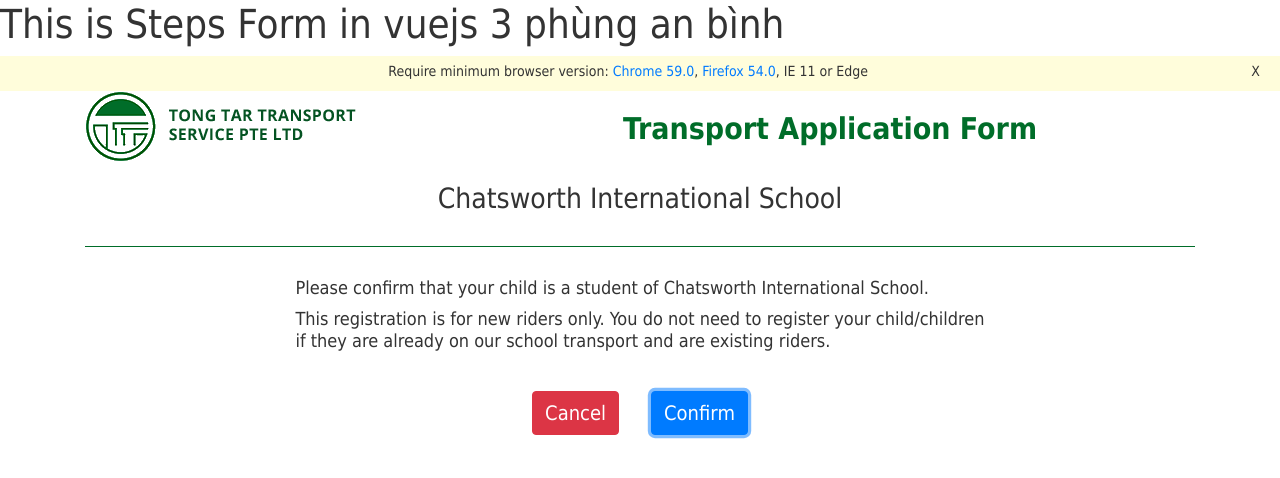
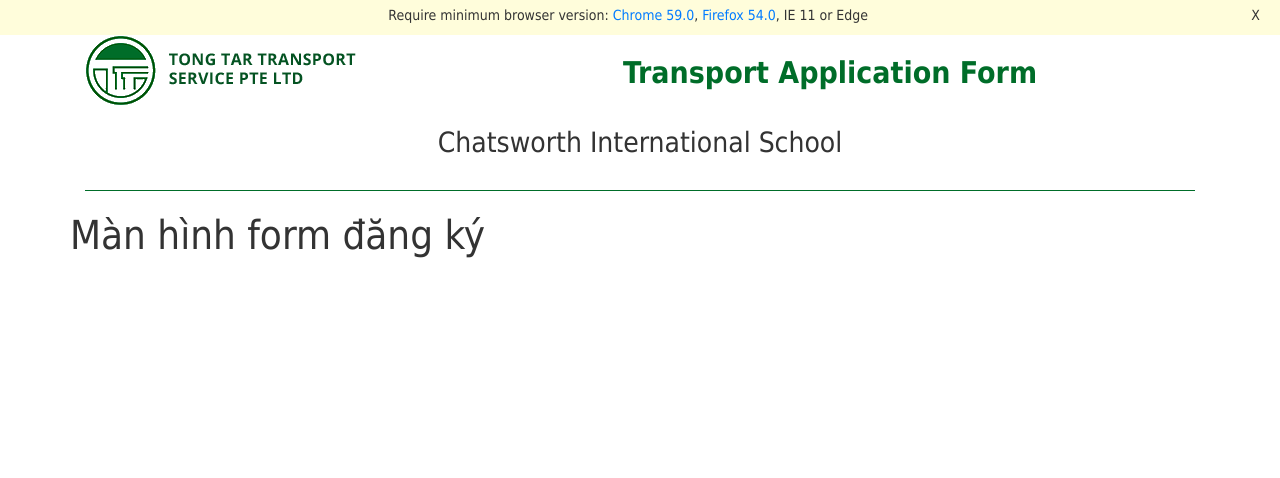
Before and after one commit to binhphung18032000/SchoolBusProject, a Vue app: page / in a window 1280 px wide. Both pictures are taken after a click on the button "Confirm". Shown: the top 478 px of the page. Built offline with nearby package versions, Linux system fonts and the light colour scheme.

Commit message:
updated confirm form 170522

```diff
--- a/package.json
+++ b/package.json
@@ -9,7 +9,8 @@
   },
   "dependencies": {
     "core-js": "^3.8.3",
-    "vue": "^3.2.13"
+    "vue": "^3.2.13",
+    "vue-router": "4"
   },
   "devDependencies": {
     "@babel/core": "^7.12.16",
--- a/src/App.vue
+++ b/src/App.vue
@@ -1,13 +1,65 @@
 <template>
-  <StepsForm />
+  <div>
+    <div v-if="!isHidden" id="required-browser" class="col-md-12 text-center">
+      <span>
+        Require minimum browser version:
+        <a
+          href="https://www.google.com/chrome/browser/desktop/index.html"
+          target="_blank"
+          >Chrome 59.0</a
+        >,
+        <a href="https://www.mozilla.org/en-US/firefox/new/" target="_blank"
+          >Firefox 54.0</a
+        >, IE 11 or Edge
+      </span>
+      <span
+        @click="isHidden = true"
+        id="closeRequireBrowser"
+        class="close-button"
+        >X</span
+      >
+    </div>
+    <div class="container">
+      <div class="row">
+        <div class="col-md-4">
+          <img src="./assets/images/logo.png" alt="LOGO School Bus" />
+        </div>
+        <div class="col-md-8">
+          <h2 class="heading-title text-center">Transport Application Form</h2>
+        </div>
+        <div class="col-md-12">
+          <h1 class="school-name text-center">
+            Chatsworth International School
+          </h1>
+        </div>
+        <div class="col-md-12">
+          <hr class="green-line" />
+        </div>
+        <confirm-component v-if="!isShowForm" @show-on="onShowAppForm" />
+        <form-component v-if="isShowForm" />
+      </div>
+    </div>
+  </div>
 </template>
 
 <script>
-import StepsForm from "./components/StepsForm.vue";
+import ConfirmComponent from "./components/confirm-component.vue";
+import FormComponent from "./components/form-component.vue";
 export default {
   name: "App",
+  data() {
+    return {
+      isShowForm: false,
+    };
+  },
+  methods: {
+    onShowAppForm() {
+      this.isShowForm = !this.isShowForm;
+    },
+  },
   components: {
-    StepsForm,
+    ConfirmComponent,
+    FormComponent,
   },
 };
 </script>
@@ -21,5 +73,40 @@ body {
   background-color: #fff;
 }
 
+#required-browser {
+  background-color: #fffddb;
+  height: 35px;
+  padding: 5px;
+}
+
+#closeRequireBrowser {
+  cursor: pointer;
+  margin-right: 15px;
+}
+
+.close-button {
+  float: right;
+}
+
+.heading-title {
+  color: #006d29;
+  font-weight: 700;
+  font-size: 30px;
+  margin-top: 20px;
+  margin-bottom: 10px;
+}
+
+.school-name {
+  font-size: 28px;
+  margin-top: 20px;
+  margin-bottom: 10px;
+}
+
+.green-line {
+  border-color: #006d29;
+  margin-top: 20px;
+  margin-bottom: 20px;
+}
+
 @import "~bootstrap/dist/css/bootstrap.css";
 </style>
--- a/src/components/Steps/FormStep.vue
+++ /dev/null
@@ -1,9 +0,0 @@
-<template>
-  <h1>Màn hình form</h1>
-</template>
-
-<script>
-export default {
-  name: "FormStep",
-};
-</script>
--- a/src/components/StepsForm.vue
+++ /dev/null
@@ -1,109 +0,0 @@
-<template>
-  <div>
-    <h1>This is Steps Form in vuejs 3 phùng an bình</h1>
-    <div v-if="!isHidden" id="required-browser" class="col-md-12 text-center">
-      <span>
-        Require minimum browser version:
-        <a
-          href="https://www.google.com/chrome/browser/desktop/index.html"
-          target="_blank"
-          >Chrome 59.0</a
-        >,
-        <a href="https://www.mozilla.org/en-US/firefox/new/" target="_blank"
-          >Firefox 54.0</a
-        >, IE 11 or Edge
-      </span>
-      <span
-        @click="isHidden = true"
-        id="closeRequireBrowser"
-        class="close-button"
-        >X</span
-      >
-    </div>
-    <div class="container">
-      <div class="row">
-        <div class="col-md-4">
-          <img src="../assets/logo.png" alt="LOGO School Bus" />
-        </div>
-        <div class="col-md-8">
-          <h2 class="heading-title text-center">Transport Application Form</h2>
-        </div>
-        <div class="col-md-12">
-          <h1 class="school-name text-center">
-            Chatsworth International School
-          </h1>
-        </div>
-        <div class="col-md-12">
-          <hr class="green-line" />
-        </div>
-        <component v-bind:is="steps[currentStep].component" />
-      </div>
-    </div>
-  </div>
-</template>
-
-<script>
-import ConfirmStep from "./Steps/ConfirmStep.vue";
-import FormStep from "./Steps/FormStep.vue";
-
-export default {
-  name: "StepsForm",
-  data() {
-    return {
-      isHidden: false,
-      currentStep: 0,
-      steps: [
-        {
-          component: ConfirmStep,
-        },
-        {
-          component: FormStep,
-        },
-      ],
-    };
-  },
-  methods: {
-    next() {
-      this.currentStep += 1;
-    },
-  },
-  components: [ConfirmStep, FormStep],
-};
-</script>
-
-<style>
-#required-browser {
-  background-color: #fffddb;
-  height: 35px;
-  padding: 5px;
-}
-
-#closeRequireBrowser {
-  cursor: pointer;
-  margin-right: 15px;
-}
-
-.close-button {
-  float: right;
-}
-
-.heading-title {
-  color: #006d29;
-  font-weight: 700;
-  font-size: 30px;
-  margin-top: 20px;
-  margin-bottom: 10px;
-}
-
-.school-name {
-  font-size: 28px;
-  margin-top: 20px;
-  margin-bottom: 10px;
-}
-
-.green-line {
-  border-color: #006d29;
-  margin-top: 20px;
-  margin-bottom: 20px;
-}
-</style>
--- a/src/components/Steps/ConfirmStep.vue
+++ b/src/components/confirm-component.vue
@@ -21,7 +21,7 @@
           Cancel
         </button>
         <button
-          @click="next"
+          @click="onShowAppForm"
           type="submit"
           class="btn btn-primary font-size-20 ml-3"
         >
@@ -34,8 +34,10 @@
 
 <script>
 export default {
-  name: "ConfirmStep",
   methods: {
+    onShowAppForm() {
+      this.$emit("show-on");
+    },
     onClickCancelForm() {
       window.location = "http://www.chatsworth.com.sg";
     },
--- /dev/null
+++ b/src/components/form-component.vue
@@ -0,0 +1,3 @@
+<template>
+  <h1>Màn hình form đăng ký</h1>
+</template>
```
Also changed, not shown: src/components/Steps/CancelStep.vue (deleted, +0 -9 lines), src/assets/images/logo.png (renamed from src/assets/logo.png), 1 other file (tests, documents, lock files or other folders).
